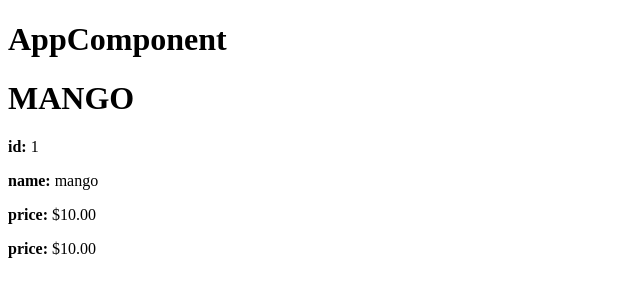
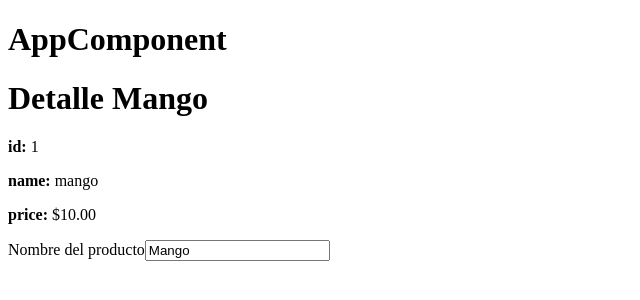
Before and after one commit to Experis-Upskilling-Program/Angular-Fundamentals-ECommerce, an Angular app: page / in a window 1280 px wide. Shown: the top 300 px of the page, without its empty margins (0-640 px from the left). Built offline with nearby package versions, Linux system fonts and the light colour scheme.

Commit message:
[+] product.component: Formulario usando 'Template Driven Form'

```diff
--- a/src/app/app.module.ts
+++ b/src/app/app.module.ts
@@ -2,10 +2,13 @@ import { NgModule } from '@angular/core';
 import { BrowserModule } from '@angular/platform-browser';
 
 import { AppRoutingModule } from './app-routing.module';
+
+/** Components */
 import { AppComponent } from './app.component';
 import { SaludoComponent } from './components/saludo/saludo.component';
 import { AdiosComponent } from './components/adios/adios.component';
 import { ProductsComponent } from './components/products/products.component';
+import { FormsModule } from '@angular/forms';
 
 @NgModule({
   declarations: [
@@ -16,7 +19,8 @@ import { ProductsComponent } from './components/products/products.component';
   ],
   imports: [
     BrowserModule,
-    AppRoutingModule
+    AppRoutingModule,
+    FormsModule
   ],
   providers: [],
   bootstrap: [AppComponent]
--- a/src/app/components/products/products.component.html
+++ b/src/app/components/products/products.component.html
@@ -1,8 +1,14 @@
-<h1>{{ product.name | uppercase }}</h1>
+<h1>Detalle {{ product.name }}</h1>
 <p><strong>id: </strong>{{ product.id }}</p>
 <p><strong>name: </strong>{{ product.name | lowercase }}</p>
 <p *ngIf="product?.price"><strong>price:</strong> {{ product.price | currency }}</p>
 
-<ng-template [ngIf]="product.price">
-    <strong>price:</strong> {{ product.price | currency }}
-</ng-template>
+<!-- 1. Template Driven Form (Usada aqui) -->
+<!-- 2. Reactive Forms -->
+<div>
+    <label for="name">Nombre del producto</label>
+    <!-- two way data binding [] Vista al Componente () Componente al Vista
+        Patron nativo de Angular (MVVM, Model View, View Model)
+    -->
+    <input [(ngModel)]="product.name" id="name" type="text" placeholder="Ej: Lulo"/>
+</div>
```
